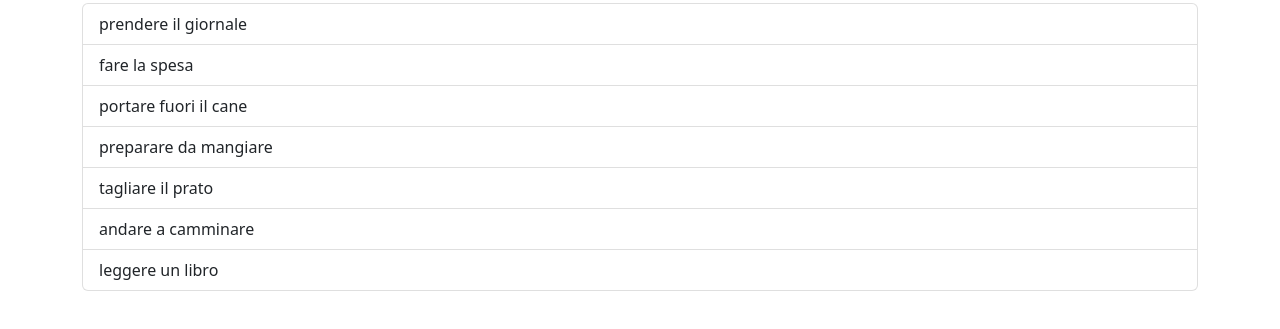
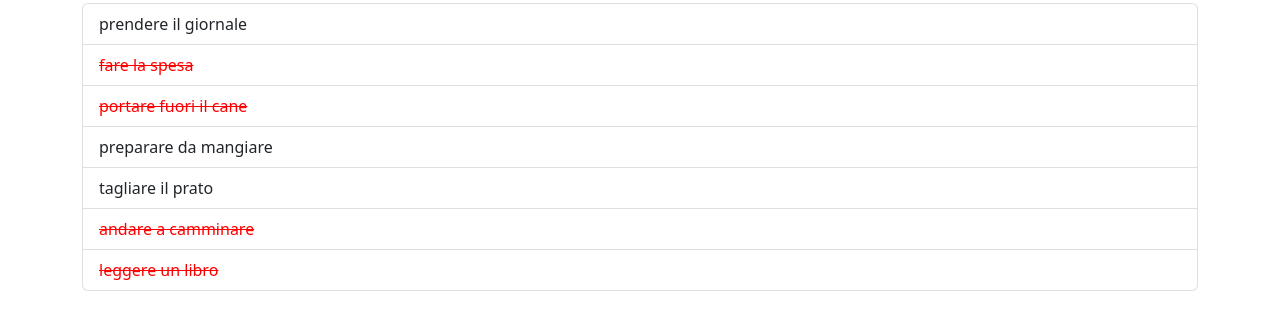
Before and after one commit to AndreaPiazza33/vue-todolist, a plain HTML site: page index.html in a window 1280 px wide. Shown: the part 53-382 px from the top of the page. Drawn offline with nearby package versions, Linux system fonts and the light colour scheme.

Commit message:
feat: add milestone 1

```diff
--- a/CSS/style.css
+++ b/CSS/style.css
@@ -0,0 +1,5 @@
+/*se l'item è DONE*/
+.text-done{
+    text-decoration: line-through;
+    color: red;
+}
--- a/JS/main.js
+++ b/JS/main.js
@@ -40,5 +40,5 @@ createApp({
     return {
         toDo,
     }
-  }
+  },
 }).mount('#app')
--- a/index.html
+++ b/index.html
@@ -22,10 +22,11 @@
     <title>Vue To Do List</title>
 </head>
 <body>
+    <!--TO DO LIST-->
     <div class="container" id="app">
         <h1>To do list:</h1>
         <ul class="list-group">
-            <li class="list-group-item" v-for="(item,index) in toDo">
+            <li class="list-group-item" v-for="(item,index) in toDo" v-bind:class="{'text-done': item.done}">
                 {{ toDo[index].title }}
             </li>
           </ul>
```
